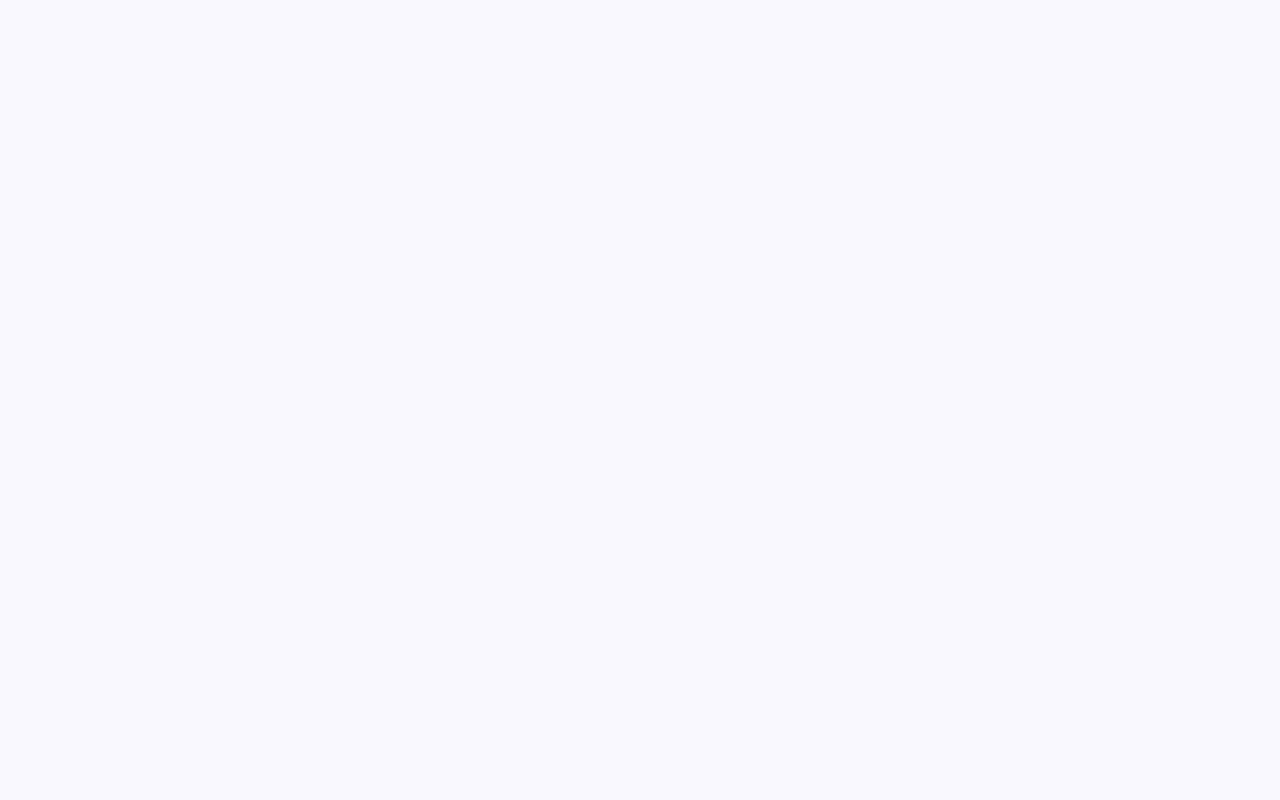
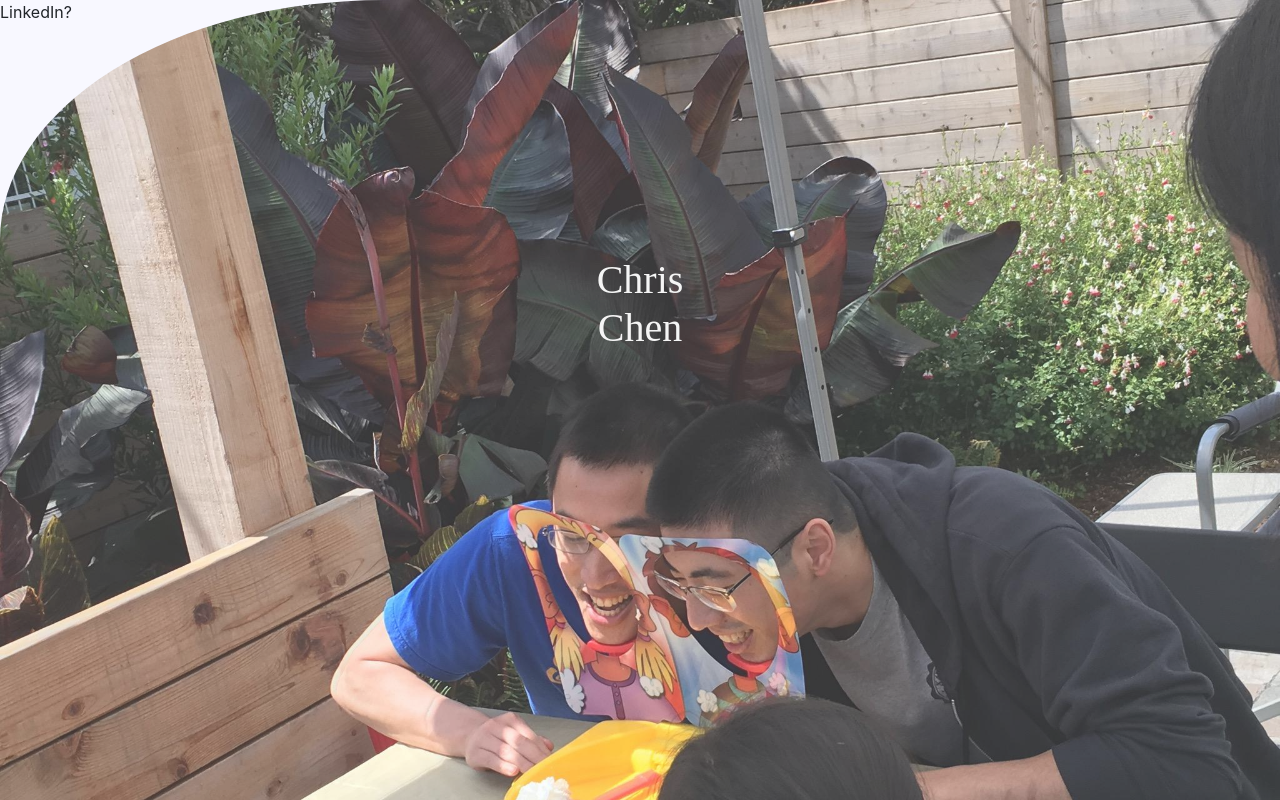
Before and after one commit to wertqyuio/PersonalWebsiteInReact, a React (Create React App) app: page / in a window 1280 px wide. Built offline with nearby package versions, Linux system fonts and the light colour scheme; a web font is replaced by a local one.

Commit message:
added font awesome to js file, need to add it to other places

```diff
--- a/package.json
+++ b/package.json
@@ -7,6 +7,7 @@
     "react": "^16.9.0",
     "react-bootstrap": "^1.0.0-beta.12",
     "react-dom": "^16.9.0",
+    "react-font-awesome": "^1.0.3",
     "react-scripts": "3.1.1"
   },
   "scripts": {
--- a/src/App.css
+++ b/src/App.css
@@ -18,7 +18,6 @@
   align-items: center;
   justify-content: center;
   font-size: calc(10px + 2vmin);
-  color: white;
 }
 
 .App-link {
@@ -64,4 +63,6 @@ div.Background-Image::after {
 
 .wertqyuio-li {
   position: absolute;
+  left: 0;
+  z-index: 2;
 }
--- a/src/App.js
+++ b/src/App.js
@@ -1,11 +1,15 @@
 import React from 'react';
 import './App.css';
 import Page from './Page';
+import { FontAwesomeIcon } from '@fortawesome/react-fontawesome'
 
 function App() {
   return (
     <div className="App">
-      <i className="fab fa-linkedin-in wertqyuio-li"></i>
+      <span className="wertqyuio-li">LinkedIn?
+        <FontAwesomeIcon icon="coffee" />
+      </span>
+      <Page></Page>
     </div>
   );
 }
```
Also changed, not shown: 1 other file (tests, documents, lock files or other folders).
